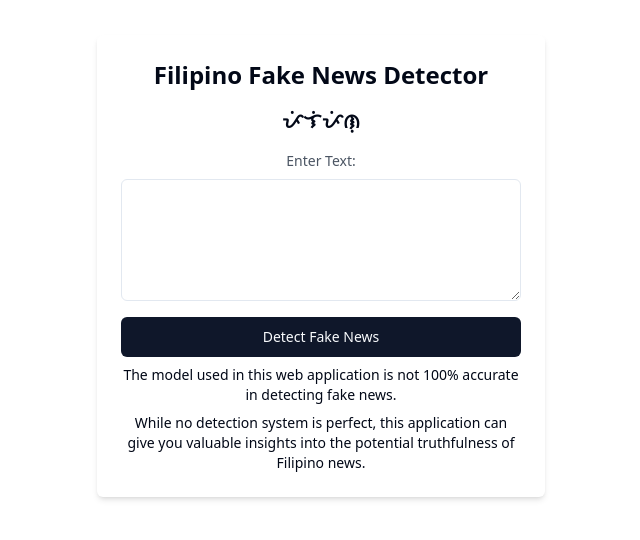
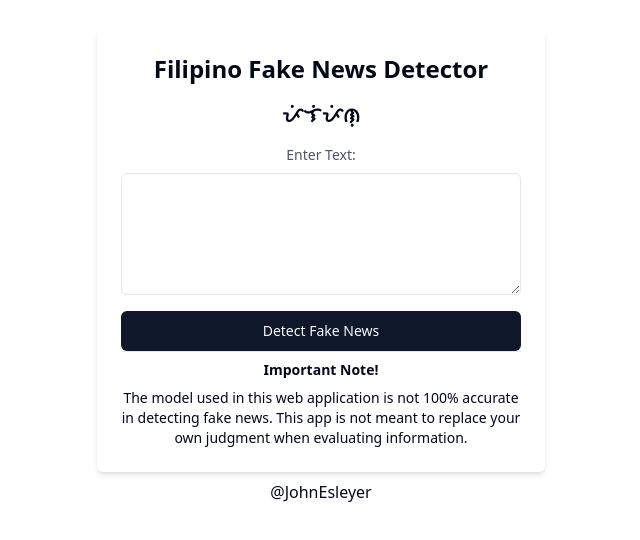
Before and after one commit to JohnEsleyer/filipino-fake-news-classifier-web-app, a React (Vite) app in the folder frontend/: page / in a window 1280 px wide. Shown: the part 166-706 px from the top of the page, without its empty margins (319-959 px from the left). Built offline with nearby package versions, Linux system fonts and the light colour scheme.

Commit message:
fixed button not responding when pressed for the first time + other minor changes

```diff
--- a/frontend/src/App.tsx
+++ b/frontend/src/App.tsx
@@ -10,19 +10,23 @@ function App() {
   const [loading, setLoading] = useState<boolean>(false);
   const [error, setError] = useState<string>('');
   const [countdown, setCountdown] = useState<number | null>(null);
-  const [firstTime, setFirstTime] = useState<boolean>(true);
+
 
   const predictLabel = async () => {
+    if (userInput == ''){
+      setPredictedLabel('Please enter a text');
+      return 0;
+    }
     try {
       setLoading(true);
       setError('');
       setPredictedLabel('');
 
       // If it's the first time, directly show the button without using the countdown
-      if (firstTime) {
-        setFirstTime(false);
-        return setLoading(false);
-      }
+      // if (firstTime) {
+      //   setFirstTime(false);
+      //   return setLoading(false);
+      // }
 
       setCountdown(5);
 
@@ -32,7 +36,7 @@ function App() {
             return prevCountdown - 1;
           }
           clearInterval(countdownInterval);
-          setLoading(false);
+
           return null;
         });
       }, 1000);
@@ -47,9 +51,10 @@ function App() {
 
       const data = await response.json();
       setPredictedLabel(`${data.label_text}`);
+      setLoading(false);
     } catch (error) {
       console.error('Error predicting label:', error);
-      setError('Error predicting label. Please try again.');
+      setError('Error predicting label. The server is probably down at this moment.');
     }
   };
 
@@ -60,7 +65,7 @@ function App() {
   }, [countdown]);
 
   return (
-    <div className="min-h-screen flex items-center justify-center">
+    <div className="min-h-screen flex flex-col items-center justify-center">
       <div className="max-w-md w-full p-6 bg-white rounded-md shadow-md flex flex-col ">
         <h1 className="text-2xl font-semibold mb-4">Filipino Fake News Detector</h1>
         <h1 className="text-xl font-semibold mb-4">ᜉᜒᜎᜒᜉᜒᜈᜓ</h1>
@@ -77,9 +82,9 @@ function App() {
         <Button
           className="mt-4"
           onClick={predictLabel}
-          disabled={loading || (countdown !== null && countdown > 0)}
+          disabled={countdown !== null && countdown > 0}
         >
-          {loading ? (countdown !== null ? `Processing (${countdown}s)` : 'Processing') : 'Detect Fake News'}
+          {loading || countdown !== null ? `Please wait for ${countdown}s to detect again` : 'Detect Fake News'}
         </Button>
 
 
@@ -90,10 +95,13 @@ function App() {
         {!loading && predictedLabel && (
           <div className={predictedLabel === "Not Fake News" ? "mt-4 text-lg font-semibold text-green-500" : "mt-4 text-lg font-semibold text-red-500"}>{predictedLabel}</div>
         )}
-        <div className="mt-2 text-sm">The model used in this web application is not 100% accurate in detecting fake news.</div>
-          <div className="mt-2 text-sm">While no detection system is perfect, this application can give you valuable insights into the potential truthfulness of Filipino news.</div>
+        <hr></hr>
+        <div className="mt-2 text-sm font-bold">Important Note!</div>
+        <div className="mt-2 text-sm">The model used in this web application is not 100% accurate in detecting fake news. This app is not meant to replace your own judgment when evaluating information.</div>
+
 
       </div>
+      <div className="mt-2 flex-row"><a href="https:www.github.com/johnesleyer">@JohnEsleyer</a></div>
     </div>
   );
 }
```
